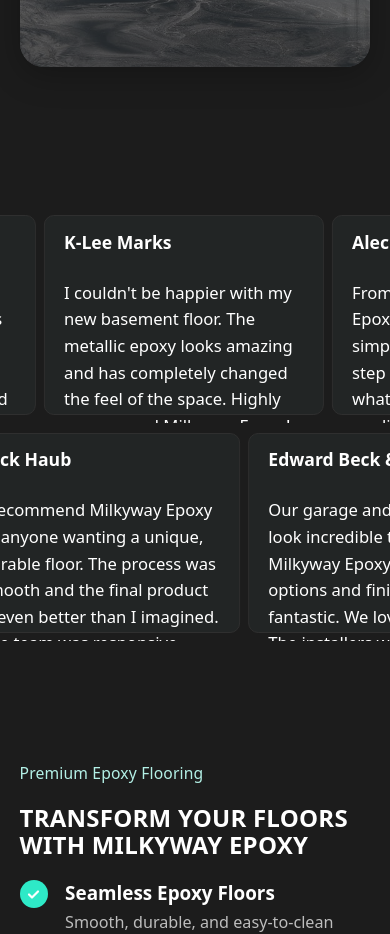
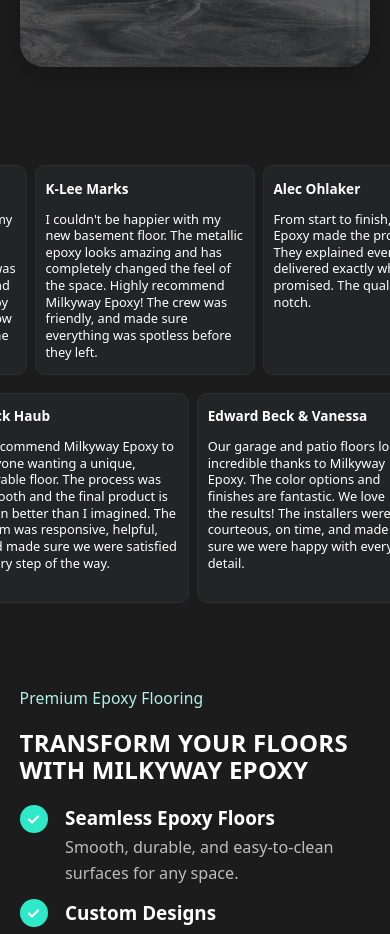
Before and after one commit to celalzamanoglu/epoxy-flooring, a Next.js app: page / in a window 390 px wide. Shown: the part 4060-4994 px from the top of the page. Built offline with nearby package versions, Linux system fonts and the light colour scheme.

Commit message:
feat: reviews section is responsive

```diff
--- a/src/components/ReviewsSection.module.css
+++ b/src/components/ReviewsSection.module.css
@@ -48,6 +48,7 @@
   justify-content: flex-start;
   align-items: flex-start;
   height: 260px;
+  overflow: hidden;
 }
 
 .name {
@@ -55,6 +56,7 @@
   color: #fff;
   font-size: 1.1rem;
   margin-bottom: 1.5rem;
+  flex-shrink: 0;
 }
 
 .text {
@@ -62,16 +64,108 @@
   font-size: 1.04rem;
   line-height: 1.6;
   font-weight: 400;
+  flex: 1;
+}
+
+@media (max-width: 1200px) {
+  .section {
+    padding: 60px 0 40px 0;
+  }
+
+  .card {
+    min-width: 350px;
+    max-width: 380px;
+    height: 270px;
+    padding: 1.3rem 1rem;
+  }
+
+  .name {
+    font-size: 1rem;
+    margin-bottom: 1.3rem;
+  }
+
+  .text {
+    font-size: 0.95rem;
+  }
 }
 
 @media (max-width: 900px) {
+  .section {
+    padding: 50px 0 30px 0;
+  }
+
   .card {
     min-width: 280px;
     max-width: 340px;
-    padding: 0.7rem 1.2rem;
-    height: 200px;
+    padding: 1rem 0.8rem;
+    height: 250px;
   }
+
+  .track {
+    gap: 0.8rem;
+  }
+
+  .name {
+    font-size: 0.95rem;
+    margin-bottom: 1rem;
+  }
+
+  .text {
+    font-size: 0.9rem;
+    line-height: 1.5;
+  }
+}
+
+@media (max-width: 600px) {
+  .section {
+    padding: 40px 0 20px 0;
+  }
+
+  .card {
+    min-width: 250px;
+    max-width: 300px;
+    padding: 0.8rem 0.7rem;
+    height: 230px;
+  }
+
+  .track {
+    gap: 0.6rem;
+  }
+
+  .name {
+    font-size: 0.9rem;
+    margin-bottom: 0.8rem;
+  }
+
+  .text {
+    font-size: 0.85rem;
+    line-height: 1.4;
+  }
+}
+
+@media (max-width: 480px) {
+  .section {
+    padding: 30px 0 15px 0;
+  }
+
+  .card {
+    min-width: 220px;
+    max-width: 260px;
+    padding: 0.7rem 0.6rem;
+    height: 210px;
+  }
+
   .track {
     gap: 0.5rem;
   }
+
+  .name {
+    font-size: 0.85rem;
+    margin-bottom: 0.7rem;
+  }
+
+  .text {
+    font-size: 0.8rem;
+    line-height: 1.3;
+  }
 }
```
